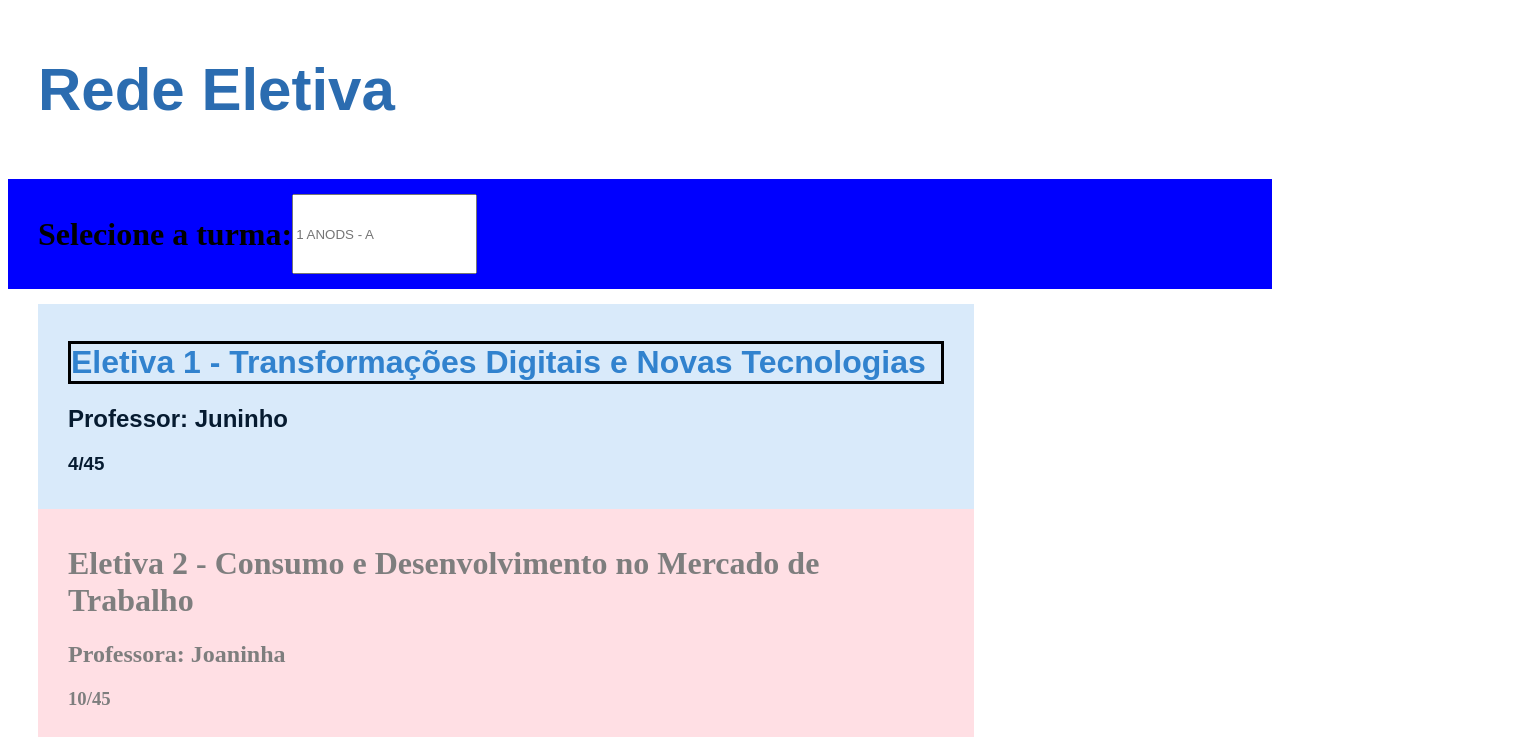
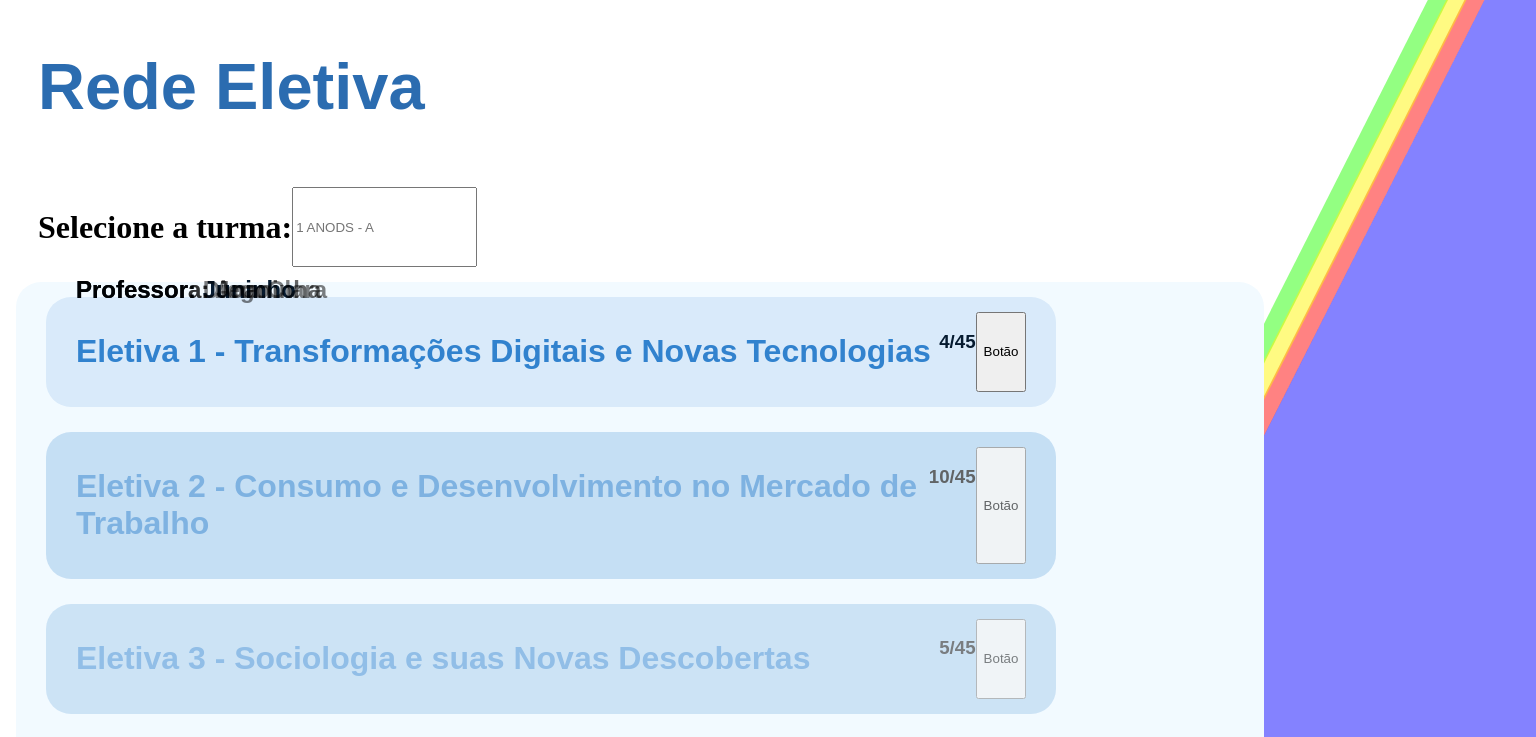
Before and after one commit to Rede-Eletiva/frontend-rede-eletiva, a Vue app: page /MainScreen in a window 1280 px wide. Shown: the top 737 px of the page, 1536 px wide, since content can reach past the window. Built offline with nearby package versions, Linux system fonts and the light colour scheme.

Commit message:
atualização da tela principal

```diff
--- a/src/views/MainScreen.vue
+++ b/src/views/MainScreen.vue
@@ -1,92 +1,163 @@
 <template>
     <h1 class="name">Rede Eletiva</h1>
+    <svg class="fitas" width="1539" height="1080" viewBox="0 0 1539 1080" fill="none" xmlns="http://www.w3.org/2000/svg">
+        <line opacity="0.49" y1="-13" x2="2217.85" y2="-13"
+            transform="matrix(-0.451533 0.892255 -0.994199 -0.107555 1558.03 -41.7339)" stroke="#FF0000"
+            stroke-width="26" />
+        <line opacity="0.49" y1="-300" x2="2217.85" y2="-300"
+            transform="matrix(-0.451533 0.892255 -0.994199 -0.107555 1579.31 -30.3713)" stroke="#0500FF"
+            stroke-width="600" />
+        <line opacity="0.49" y1="-13" x2="2217.77" y2="-13"
+            transform="matrix(-0.45145 0.892296 -0.994182 -0.107716 1497.15 -19.2368)" stroke="#24FF00" stroke-width="26" />
+        <line opacity="0.49" y1="-13" x2="2217.85" y2="-13"
+            transform="matrix(-0.451526 0.892258 -0.994197 -0.107569 1527.59 -30.3379)" stroke="#FFF500"
+            stroke-width="26" />
+    </svg>
     <div class="select">
         <h1>Selecione a turma:</h1>
-            <input
-            type="select"
-            name="id_adm"
-            placeholder="1 ANODS - A"
-          />
+        <input type="select" name="id_adm" placeholder="1 ANODS - A" />
     </div>
     <div class="container">
         <div class="space1">
             <h1>Eletiva 1 - Transformações Digitais e Novas Tecnologias</h1>
             <h2>Professor: Juninho</h2>
             <h3>4/45</h3>
+            <button @click="handleButtonClick">Botão</button>
         </div>
         <div class="space2">
             <h1>Eletiva 2 - Consumo e Desenvolvimento no Mercado de Trabalho</h1>
             <h2>Professora: Joaninha</h2>
             <h3>10/45</h3>
+            <button @click="handleButtonClick">Botão</button>
         </div>
         <div class="space3">
             <h1>Eletiva 3 - Sociologia e suas Novas Descobertas</h1>
             <h2>Professora: Ana Clara</h2>
             <h3>5/45</h3>
+            <button @click="handleButtonClick">Botão</button>
         </div>
         <div class="space4">
             <h1>Eletiva 4 - Jogos de Quadra</h1>
             <h2>Professor: Diego</h2>
             <h3>39/45</h3>
+            <button @click="handleButtonClick">Botão</button>
         </div>
     </div>
 </template>
 
-  <script>
-  </script>
+<script></script>
 
 <style scoped>
 
-  .name{
-    color: #2B6CB0;
-    font-family: 'Poppins', sans-serif;
-    font-size: 60px;
-    padding: 15px 30px;
+.fitas{
+    position: absolute;
+    width: 100%;
+    height: 100%;
+    top: 0;
+    left: 20%;
+    z-index: -10;
+}
+.name {
+    color: #2b6cb0;
+    font-family: "Poppins", sans-serif;
+    font-size: 65px;
+    padding: 5px 30px;
 }
 
 .select {
-    background-color: blue;
-    font-family: 'Poppins';
+    font-family: "Poppins";
     padding: 15px 30px;
     display: flex;
 }
+
 .container {
-    width: 99%;
+    width: 94%;
+    margin: 0 auto;
     padding: 15px 30px;
+    background-color: #F2FAFF;
+    border-radius: 25px;
 }
 
-  .space1{
+
+.space1 {
     background-color: #d9eafa;
-    width: 70%;
+    width: 80%;
+    min-height: auto;
     padding: 15px 30px;
     color: #061b30;
-    font-family: 'Poppins', sans-serif;
+    font-family: "Poppins", sans-serif;
+    margin-bottom: 25px;
+    border-radius: 25px;
+    text-align: left;
+    display: flex;
+    justify-content: column;
 }
 
-  .space1 > h1 {
-    font-family: 'Poppins', sans-serif;
-    border: 3px solid black;
-    color: #3182CE;
+.space1>h1,
+.space2>h1,
+.space3>h1,
+.space4>h1 {
+    font-family: "Poppins", sans-serif;
+    color: #3182ce;
 }
-  .space2{
-    background-color: pink;
-    width: 70%;
-    opacity: 50%;
+
+.space1>h2,
+.space2>h2,
+.space3>h2,
+.space4>h2 {
+    position: absolute;
+    top: 32%;
+}
+
+.space1>h3,
+.space2>h3,
+.space3>h3,
+.space4>h3 {
+    margin-left: auto;
+}
+
+.space2 {
+    background-color: #3182ce62;
+    opacity: 60%;
+    width: 80%;
     padding: 15px 30px;
+    margin-bottom: 25px;
+    border-radius: 25px;
+    font-family: "Poppins", sans-serif;
+    margin-bottom: 25px;
+    border-radius: 25px;
+    text-align: left;
+    display: flex;
+    justify-content: column;
 }
 
 .space3 {
-    background-color: blueviolet;
-    width: 70%;
+    background-color: #3182ce62;
+    width: 80%;
     opacity: 50%;
     padding: 15px 30px;
+    margin-bottom: 25px;
+    border-radius: 25px;
+    font-family: "Poppins", sans-serif;
+    margin-bottom: 25px;
+    border-radius: 25px;
+    text-align: left;
+    display: flex;
+    justify-content: column;
 }
 
 .space4 {
-    background-color: chocolate;
-    width: 70%;
+    background-color: #3182ce62;
+    width: 80%;
     opacity: 50%;
     padding: 15px 30px;
+    margin-bottom: 25px;
+    font-family: "Poppins", sans-serif;
+    margin-bottom: 25px;
+    border-radius: 25px;
+    text-align: left;
+    display: flex;
+    justify-content: column;
+
 }
-
 </style>
```
Also changed, not shown: src/assets/Container right.svg (added). Lines whose indentation alone changed are shown as unchanged.
